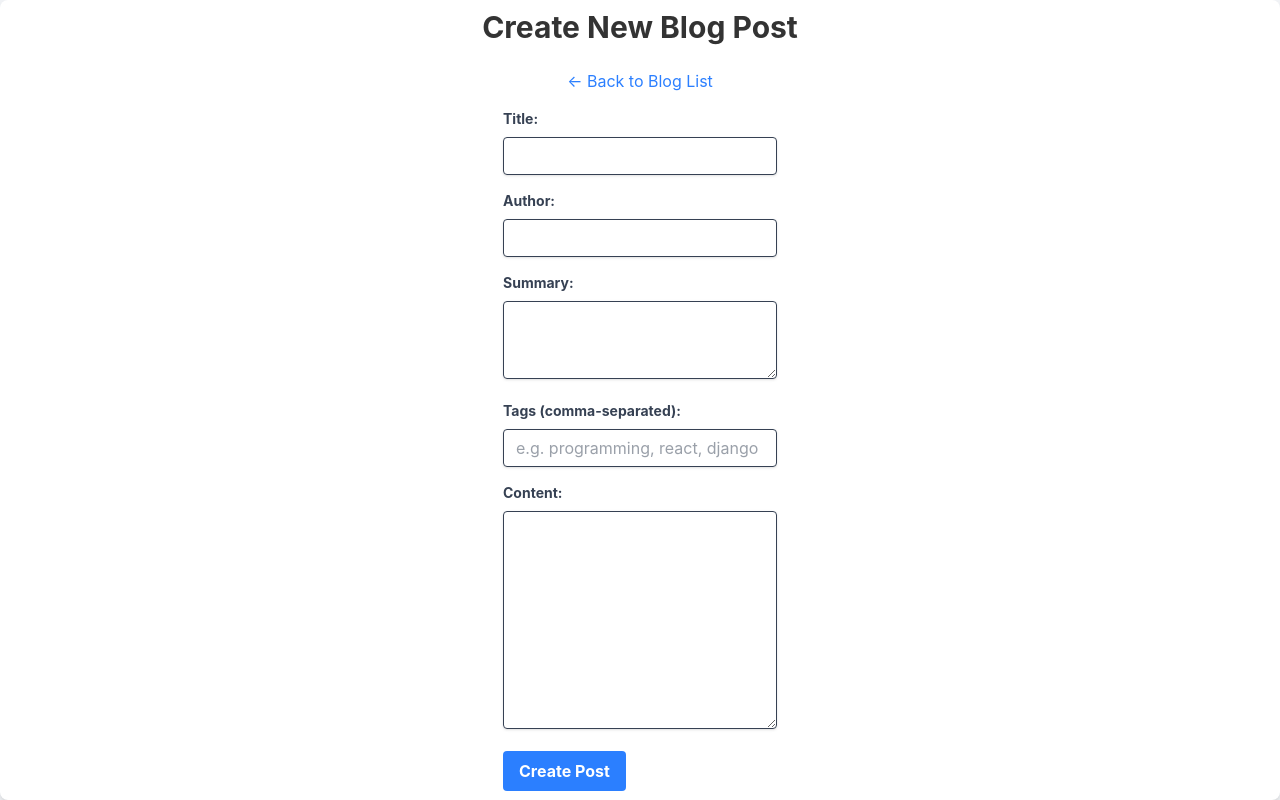
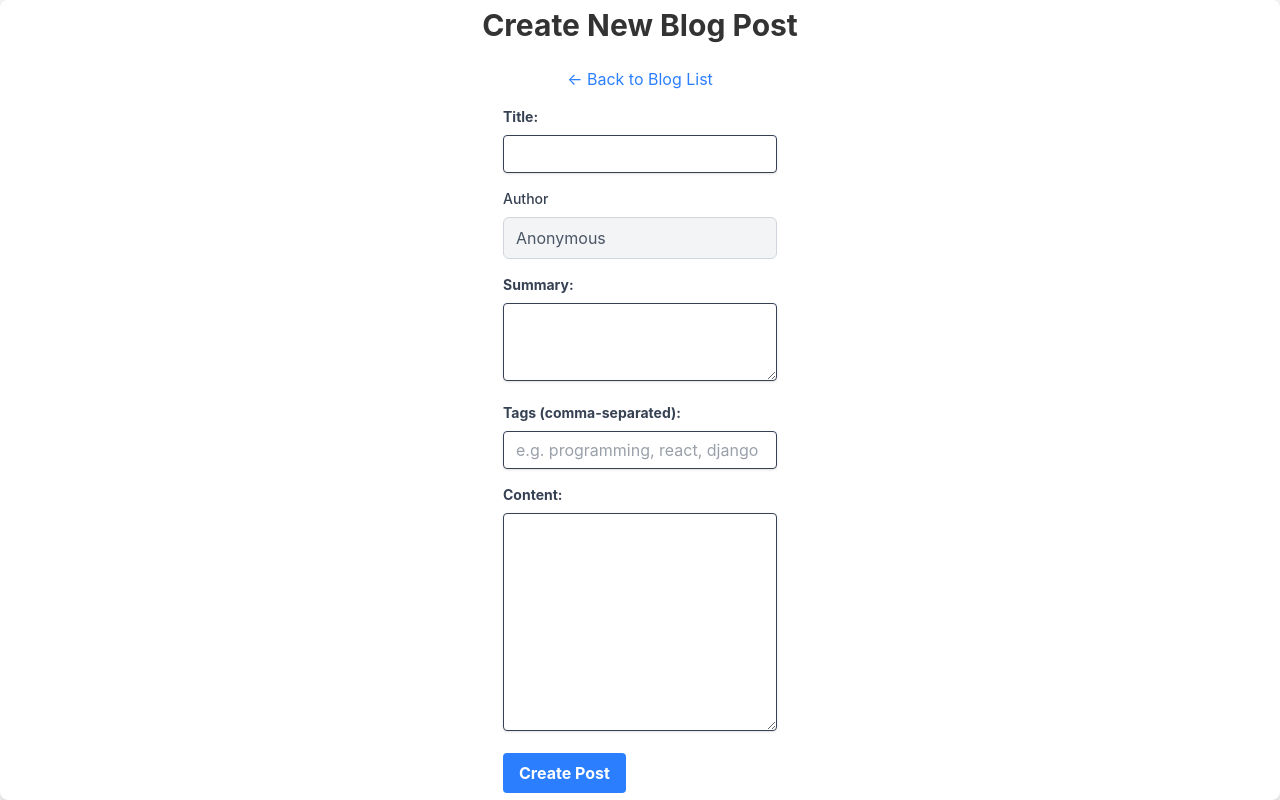
Before and after one commit to guanting494/blogService, a Next.js app in the folder frontend/: page /blog/create in a window 1280 px wide. Built offline with nearby package versions, Linux system fonts and the light colour scheme.

Commit message:
fix bug for access control

```diff
--- a/frontend/app/blog/[id]/edit/page.tsx
+++ b/frontend/app/blog/[id]/edit/page.tsx
@@ -1,18 +1,19 @@
-// frontend/app/blog/[id]/edit/page.tsx
 'use client';
 
 import { useState, useEffect } from 'react';
-import { useRouter, notFound } from 'next/navigation';
+import { useRouter, notFound, useParams } from 'next/navigation';
 import Link from 'next/link';
-import BlogPostForm from '@/app/components/blog/BlogPostForm'; // Import reusable form
-import { fetchBlogPost, updateBlogPost } from '@/app/lib/blogApi'; // Import API functions
-import { BlogPost, BlogPostFormData } from '@/app/lib/blogTypes'; // Import types
-import { useAuth } from '@/app/hooks/useAuth'; // Assuming useAuth provides current user/token
+import BlogPostForm from '@/app/components/blog/BlogPostForm';
+import { fetchBlogPost, updateBlogPost } from '@/app/lib/blogApi';
+import { BlogPost, BlogPostFormData } from '@/app/lib/blogTypes';
+import { useAuth } from '@/app/hooks/useAuth';
 
-export default function EditBlogPostPage({ params }: { params: { id: string } }) {
-  const { id } = params;
+export default function EditBlogPostPage() {
+  const params = useParams();
+  const id = params.id as string; // Explicitly cast id to string
+
   const router = useRouter();
-  const { authToken } = useAuth(); // Get auth token
+  const { authToken, username } = useAuth(); // Get auth token
 
   const [initialData, setInitialData] = useState<BlogPostFormData | undefined>(undefined);
   const [isLoading, setIsLoading] = useState(false);
@@ -74,6 +75,7 @@ export default function EditBlogPostPage({ params }: { params: { id: string } })
           isLoading={isLoading}
           error={error}
           buttonText="Update Post"
+          currentUser={username || 'Anonymous'}
         />
       )}
     </div>
--- a/frontend/app/blog/[id]/page.tsx
+++ b/frontend/app/blog/[id]/page.tsx
@@ -1,21 +1,22 @@
 import Link from 'next/link';
-import { notFound, useRouter } from 'next/navigation';
-import { fetchBlogPost, deleteBlogPost } from '@/app/lib/blogApi'; // Import API functions
-import { BlogPost } from '@/app/lib/blogTypes'; // Import BlogPost interface
-import { useAuth } from '@/app/hooks/useAuth'; // Assuming useAuth provides current user/token
-import { useState } from 'react';
+import { notFound } from 'next/navigation';
+import { fetchBlogPost } from '@/app/lib/blogApi';
+import { BlogPost } from '@/app/lib/blogTypes';
+import BlogPostActions from '@/app/components/blog/BlogPostActions';
 
-export default async function BlogPostDetailPage({ params }: { params: { id: string } }) {
-  const { id } = params;
-  const post: BlogPost | null = await fetchBlogPost(id);
+
+interface PageProps {
+  params: {
+    id: string;
+  };
+}
+
+export default async function BlogPostDetailPage({ params }: PageProps) {
+  const post: BlogPost | null = await fetchBlogPost(params.id);
 
   if (!post) {
-    notFound(); // Display Next.js 404 page if post is not found
+    notFound();
   }
-
-  // Client-side delete logic (requires 'use client' if this component were not async)
-  // For simplicity, we'll put client logic in a separate component or handle in page.tsx if it's 'use client'
-  // Or handle delete action via server actions if Next.js 13.4+
 
   return (
     <div className="container mx-auto p-4 bg-white rounded-lg shadow-md">
@@ -36,59 +37,10 @@ export default async function BlogPostDetailPage({ params }: { params: { id: str
         </div>
       )}
       <div className="prose lg:prose-lg mx-auto mb-8">
-        {/* Use dangerouslySetInnerHTML if your content is HTML/Markdown, otherwise display as plain text */}
         <p>{post.content}</p>
-        {/* <div dangerouslySetInnerHTML={{ __html: post.content }} /> */}
       </div>
 
-      <div className="flex justify-end space-x-4 border-t pt-4">
-        {/*
-          TODO: Implement actual delete logic and button visibility based on user authentication and permissions.
-          For now, this is a placeholder. A delete action would likely be a client-side function
-          that calls deleteBlogPost and then redirects to the list page.
-        */}
-        <Link href={`/blog/${post.id}/edit`} className="bg-yellow-500 hover:bg-yellow-600 text-white font-bold py-2 px-4 rounded">
-          Edit
-        </Link>
-        <DeleteButton postId={post.id} />
-      </div>
+      <BlogPostActions postId={post.id} authorName={post.author} />
     </div>
   );
 }
-
-// Client component for delete button to handle client-side interaction
-// In a real app, you might use a modal for confirmation or server actions.
-function DeleteButton({ postId }: { postId: number }) {
-  'use client';
-  const router = useRouter();
-  const { authToken } = useAuth(); // Get auth token from your useAuth hook
-  const [isDeleting, setIsDeleting] = useState(false);
-
-  const handleDelete = async () => {
-    if (!confirm('Are you sure you want to delete this post?')) {
-      return;
-    }
-    setIsDeleting(true);
-    try {
-      await deleteBlogPost(String(postId), authToken || undefined); // Pass token if available
-      alert('Post deleted successfully!');
-      router.push('/blog'); // Redirect to blog list after deletion
-      router.refresh(); // Invalidate cache for blog list
-    } catch (error: any) {
-      console.error('Error deleting post:', error);
-      alert(`Failed to delete post: ${error.message}`);
-    } finally {
-      setIsDeleting(false);
-    }
-  };
-
-  return (
-    <button
-      onClick={handleDelete}
-      className="bg-red-500 hover:bg-red-600 text-white font-bold py-2 px-4 rounded"
-      disabled={isDeleting}
-    >
-      {isDeleting ? 'Deleting...' : 'Delete'}
-    </button>
-  );
-}
--- a/frontend/app/blog/create/page.tsx
+++ b/frontend/app/blog/create/page.tsx
@@ -13,7 +13,7 @@ export default function CreateBlogPostPage() {
   const [isLoading, setIsLoading] = useState(false);
   const [error, setError] = useState<string | null>(null);
   const router = useRouter();
-  const { authToken } = useAuth(); // Get auth token
+  const { authToken, username } = useAuth(); // Get auth token
 
   const handleFormSubmit = async (data: BlogPostFormData) => {
     setIsLoading(true);
@@ -44,6 +44,7 @@ export default function CreateBlogPostPage() {
         isLoading={isLoading}
         error={error}
         buttonText="Create Post"
+        currentUser={username || 'Anonymous'}
       />
     </div>
   );
--- /dev/null
+++ b/frontend/app/components/blog/BlogPostActions.tsx
@@ -0,0 +1,55 @@
+'use client';
+
+import { useState } from 'react';
+import { useRouter } from 'next/navigation';
+import Link from 'next/link';
+import { useAuth } from '@/app/hooks/useAuth';
+import { deleteBlogPost } from '@/app/lib/blogApi';
+
+export default function BlogPostActions({ postId, authorName }: { postId: number, authorName: string }) {
+  const router = useRouter();
+  const { authToken, username } = useAuth();
+  const [isDeleting, setIsDeleting] = useState(false);
+
+  const isAuthor = username === authorName;
+
+  if (!isAuthor) {
+    return null;
+  }
+
+  const handleDelete = async () => {
+    if (!confirm('Are you sure you want to delete this post?')) {
+      return;
+    }
+    setIsDeleting(true);
+    try {
+      await deleteBlogPost(String(postId), authToken || undefined);
+      alert('Post deleted successfully!');
+      router.push('/blog');
+      router.refresh();
+    } catch (error: any) {
+      console.error('Error deleting post:', error);
+      alert(`Failed to delete post: ${error.message}`);
+    } finally {
+      setIsDeleting(false);
+    }
+  };
+
+  return (
+    <div className="flex justify-end space-x-4 border-t pt-4">
+      <Link
+        href={`/blog/${postId}/edit`}
+        className="bg-yellow-500 hover:bg-yellow-600 text-white font-bold py-2 px-4 rounded"
+      >
+        Edit
+      </Link>
+      <button
+        onClick={handleDelete}
+        className="bg-red-500 hover:bg-red-600 text-white font-bold py-2 px-4 rounded"
+        disabled={isDeleting}
+      >
+        {isDeleting ? 'Deleting...' : 'Delete'}
+      </button>
+    </div>
+  );
+}
--- a/frontend/app/components/blog/BlogPostForm.tsx
+++ b/frontend/app/components/blog/BlogPostForm.tsx
@@ -9,9 +9,10 @@ interface BlogPostFormProps {
   isLoading: boolean;
   error: string | null;
   buttonText: string;
+  currentUser: string;
 }
 
-export default function BlogPostForm({ initialData, onSubmit, isLoading, error, buttonText }: BlogPostFormProps) {
+export default function BlogPostForm({ initialData, onSubmit, isLoading, error, buttonText, currentUser}: BlogPostFormProps) {
   const [title, setTitle] = useState(initialData?.title || '');
   const [content, setContent] = useState(initialData?.content || '');
   const [author, setAuthor] = useState(initialData?.author || '');
@@ -58,16 +59,15 @@ export default function BlogPostForm({ initialData, onSubmit, isLoading, error,
         />
       </div>
       <div>
-        <label htmlFor="author" className="block text-gray-700 text-sm font-bold mb-2">
-          Author:
+        <label className="block text-sm font-medium text-gray-700 mb-2">
+          Author
         </label>
         <input
           type="text"
-          id="author"
-          className="shadow appearance-none border rounded w-full py-2 px-3 text-gray-700 leading-tight focus:outline-none focus:shadow-outline"
-          value={author}
-          onChange={(e) => setAuthor(e.target.value)}
-          required
+          value={currentUser}
+          disabled
+          className="w-full px-3 py-2 bg-gray-100 border border-gray-300 rounded-md text-gray-600"
+          readOnly
         />
       </div>
       <div>
```
